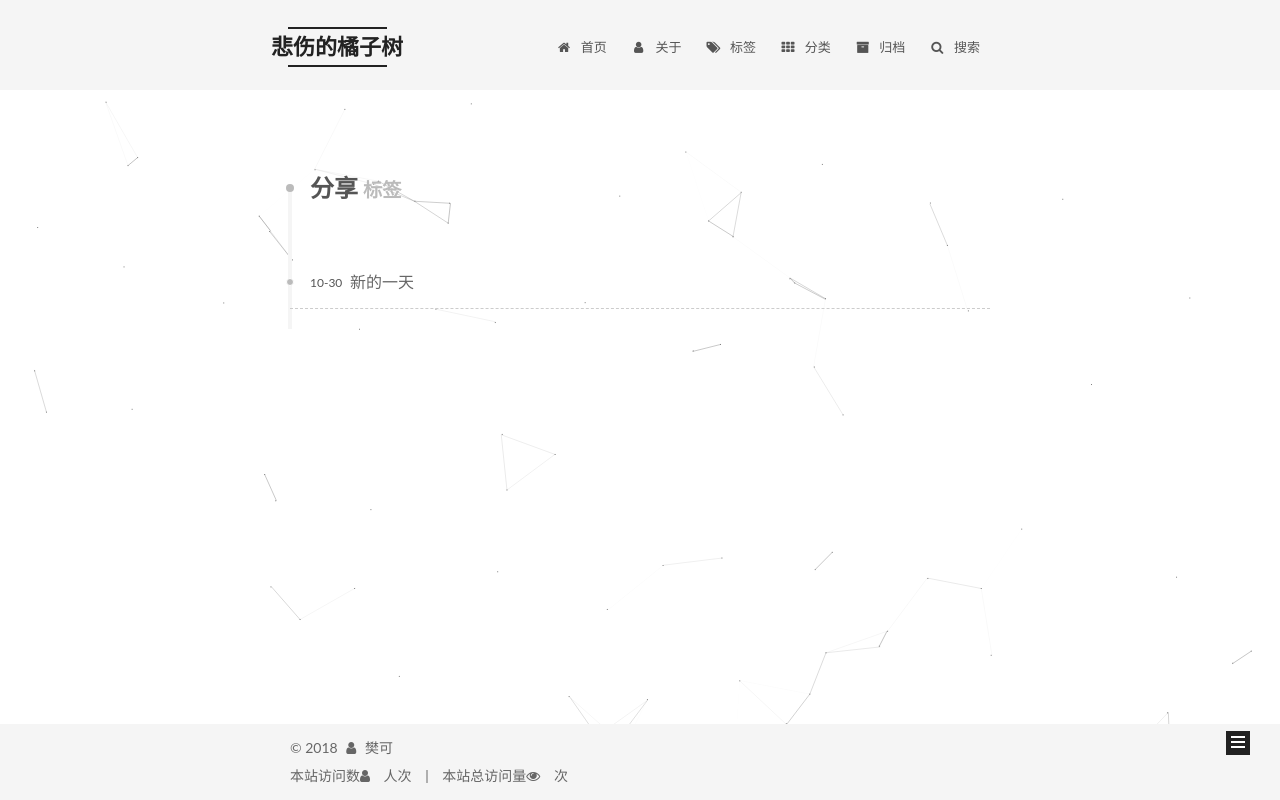
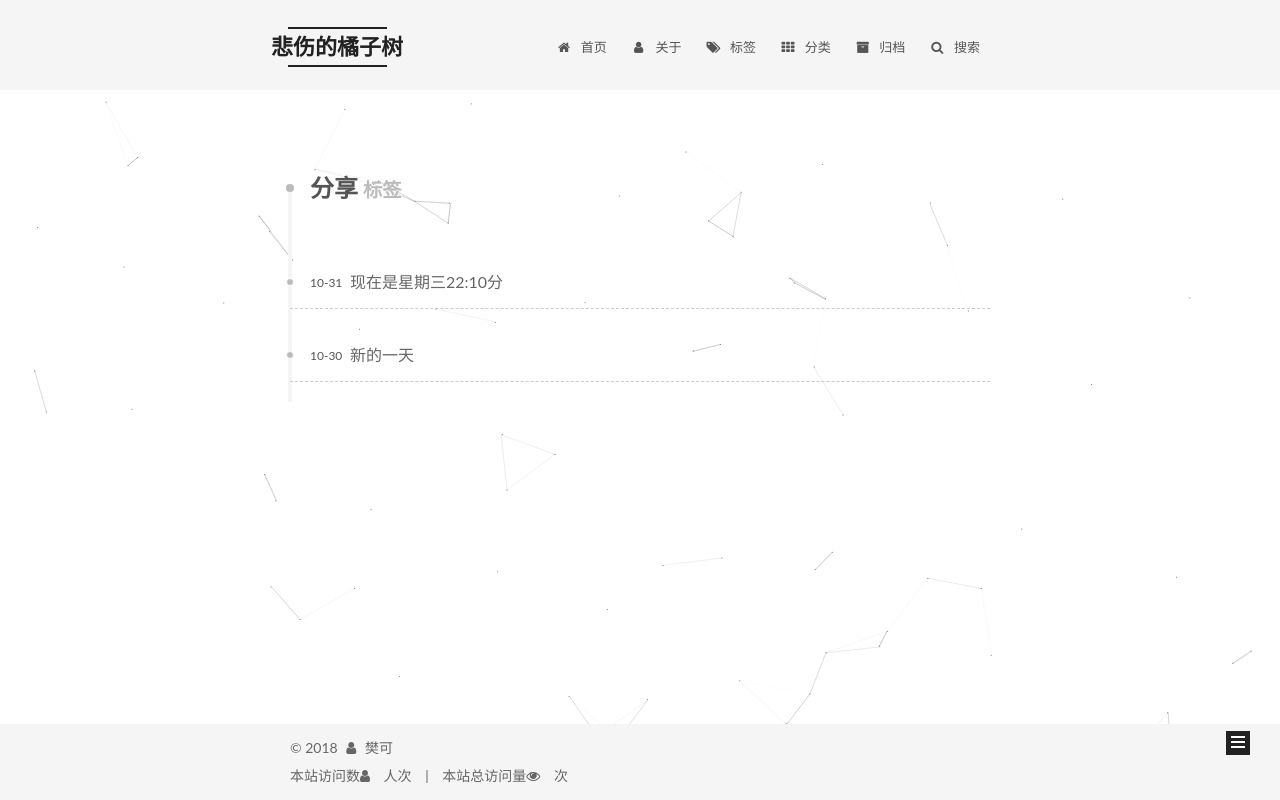
Before and after one commit to Fankekeke/Fankekeke.github.io, a PHP site: a page that uses tags/分享/index.html in a window 1280 px wide. Run offline with PHP 8.4, Linux system fonts and the light colour scheme; some libraries are stand-ins or nearby versions.

Commit message:
Site updated: 2018-10-31 22:25:33

```diff
--- a/css/main.css
+++ b/css/main.css
@@ -1822,7 +1822,7 @@ pre .javascript .function {
   width: 4px;
   height: 4px;
   border-radius: 50%;
-  background: #086b2f;
+  background: #fff7ff;
 }
 .links-of-blogroll {
   font-size: 13px;
--- a/search.xml
+++ b/search.xml
@@ -4,6 +4,9 @@
     <title><![CDATA[现在是星期三22:10分]]></title>
     <url>%2F2018%2F10%2F31%2F%E7%8E%B0%E5%9C%A8%E6%98%AF%E6%98%9F%E6%9C%9F%E4%B8%8922-10%E5%88%86%2F</url>
     <content type="text"><![CDATA[OK Start今天也是幸福的一天，晚上吃了两个烤馍，一根烤面筋，一根烤肠1$ 还有一件事，评论发送邮件功能开启]]></content>
+      <tags>
+        <tag>分享</tag>
+      </tags>
   </entry>
   <entry>
     <title><![CDATA[新的一天]]></title>
--- a/tags/index.html
+++ b/tags/index.html
@@ -304,7 +304,7 @@
                 目前共计 2 个标签
             </div>
             <div class="tag-cloud-tags">
-              <a href="/tags/分享/" style="font-size: 12px; color: #ccc">分享</a> <a href="/tags/导航/" style="font-size: 12px; color: #ccc">导航</a>
+              <a href="/tags/分享/" style="font-size: 30px; color: #111">分享</a> <a href="/tags/导航/" style="font-size: 12px; color: #ccc">导航</a>
             </div>
           </div>
 
--- a/tags/分享/index.html
+++ b/tags/分享/index.html
@@ -289,6 +289,32 @@
         <h1>分享<small>标签</small>
         </h1>
       </div>
+
+
+
+
+  <article class="post post-type-normal" itemscope="" itemtype="http://schema.org/Article">
+    <header class="post-header">
+
+      <h2 class="post-title">
+
+            <a class="post-title-link" href="/2018/10/31/现在是星期三22-10分/" itemprop="url">
+
+                <span itemprop="name">现在是星期三22:10分</span>
+
+            </a>
+
+      </h2>
+
+      <div class="post-meta">
+        <time class="post-time" itemprop="dateCreated" datetime="2018-10-31T22:11:52+08:00" content="2018-10-31">
+          10-31
+        </time>
+      </div>
+
+    </header>
+  </article>
+
 
 
 
```
Also changed, not shown: 2018/10/31/现在是星期三22-10分/index.html (+9 -2 lines).
